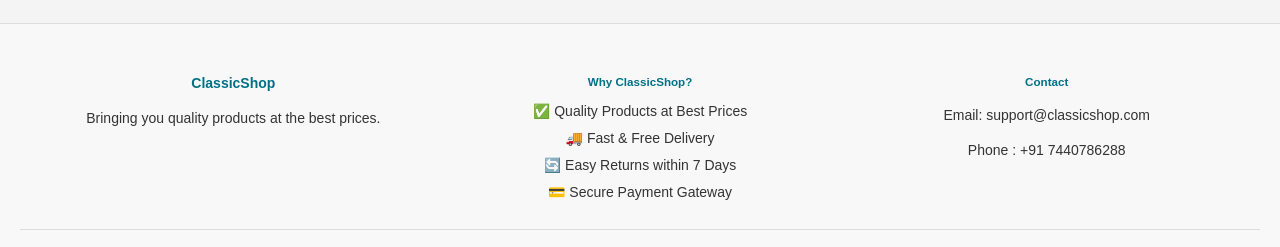
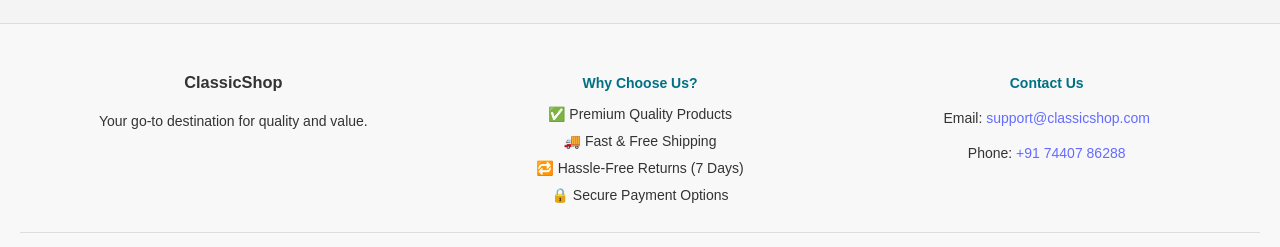
Before and after one commit to Mohammad-Aqeeb/electronic-frontend, a React (Vite) app: page / in a window 1280 px wide. Shown: the part 287-534 px from the top of the page. Built offline with nearby package versions, Linux system fonts and the light colour scheme; no server answers.

Commit message:
change in footer component

```diff
--- a/src/components/Footer.jsx
+++ b/src/components/Footer.jsx
@@ -7,25 +7,24 @@
       <div className="footer-container">
 
         <div className="footer-section">
-          <h4>ClassicShop</h4>
-          <p>Bringing you quality products at the best prices.</p>
+          <h3>ClassicShop</h3>
+          <p>Your go-to destination for quality and value.</p>
         </div>
 
         <div className="footer-section">
-          <h5>Why ClassicShop?</h5>
+          <h4>Why Choose Us?</h4>
           <ul>
-            <li>✅ Quality Products at Best Prices</li>
-            <li>🚚 Fast & Free Delivery</li>
-            <li>🔄 Easy Returns within 7 Days</li>
-            <li>💳 Secure Payment Gateway</li>
+            <li>✅ Premium Quality Products</li>
+            <li>🚚 Fast & Free Shipping</li>
+            <li>🔁 Hassle-Free Returns (7 Days)</li>
+            <li>🔒 Secure Payment Options</li>
           </ul>
         </div>
 
         <div className="footer-section">
-          <h5>Contact</h5>
-          <p>Email: support@classicshop.com</p>
-          {/* <p>Phone: +91 98765 43210</p> */}
-          <p>Phone : +91 7440786288</p>
+          <h4>Contact Us</h4>
+          <p>Email: <a href="mailto:support@classicshop.com">support@classicshop.com</a></p>
+          <p>Phone: <a href="tel:+917440786288">+91 74407 86288</a></p>
         </div>
 
       </div>
@@ -33,7 +32,6 @@
         &copy; {new Date().getFullYear()} ClassicShop. All rights reserved.
       </div>
     </footer>
-
   );
 }
 
```
